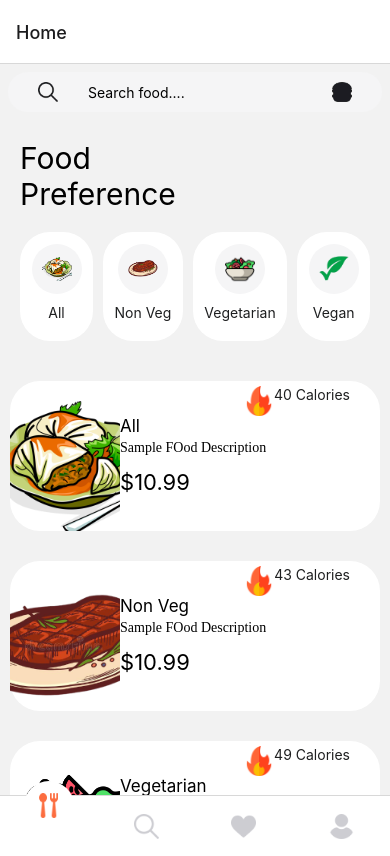
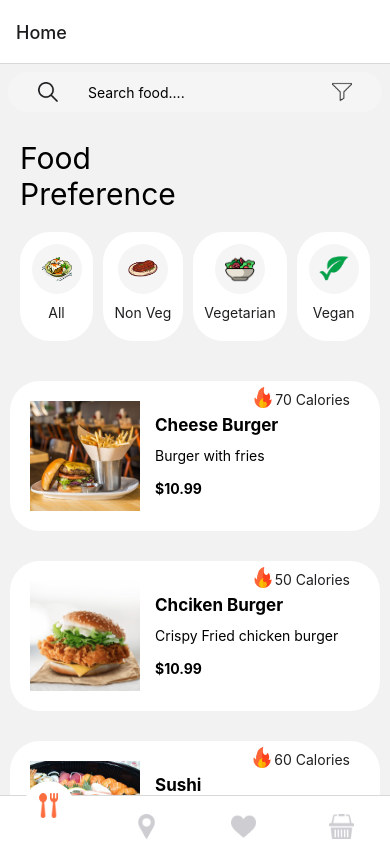
Before and after one commit to MaazIlyas/AppFoodHut, a React Native app: screen /Home in a window 390 px wide. Built offline with nearby package versions, Linux system fonts and the light colour scheme.

Commit message:
Fixed the css of the foodcards

```diff
--- a/constants/icons.js
+++ b/constants/icons.js
@@ -28,6 +28,7 @@ export const user = require("../assets/icons/user.png");
 export const vegan = require("../assets/icons/vegan.png");
 export const nonVeg = require("../assets/icons/non-veg.png");
 export const allFV = require("../assets/icons/all-food-veg.png");
+export const filter = require("../assets/icons/filter.png");
 
 export default {
     back,
@@ -58,4 +59,5 @@ export default {
     vegan,
     nonVeg,
     allFV,
+    filter,
 }
--- a/constants/theme.js
+++ b/constants/theme.js
@@ -46,15 +46,15 @@ export const SIZES = {
 };
 
 export const FONTS = {
-    largeTitle: { fontFamily: "Roboto-Regular", fontSize: SIZES.largeTitle, lineHeight: 55 },
+    largeTitle: { fontFamily: "Roboto-regular", fontSize: SIZES.largeTitle, lineHeight: 55 },
     h1: { fontSize: SIZES.h1, lineHeight: 36 },
     h2: { fontSize: SIZES.h2, lineHeight: 30 },
     h3: { fontSize: SIZES.h3, lineHeight: 22 },
     h4: {fontSize: SIZES.h4, lineHeight: 22 },
     body1: { fontSize: SIZES.body1, lineHeight: 36 },
     body2: { fontSize: SIZES.body2, lineHeight: 30 },
-    body3: { fontFamily: "Roboto-Regular", fontSize: SIZES.body3, lineHeight: 22 },
-    body4: { fontFamily: "Roboto-Regular", fontSize: SIZES.body4, lineHeight: 22 },
+    body3: { fontSize: SIZES.body3, lineHeight: 22 },
+    body4: { fontSize: SIZES.body4, lineHeight: 22 },
     body5: { fontFamily: "Roboto-Regular", fontSize: SIZES.body5, lineHeight: 22 },
 };
 
--- a/navigation/tabs.js
+++ b/navigation/tabs.js
@@ -149,7 +149,7 @@ const Tabs = () => {
                 options={{
                     tabBarIcon: ({ focused }) => (
                         <Image
-                            source={icons.search}
+                            source={icons.pin}
                             resizeMode="contain"
                             style={{
                                 width: 25,
@@ -195,7 +195,7 @@ const Tabs = () => {
                 options={{
                     tabBarIcon: ({ focused }) => (
                         <Image
-                            source={icons.user}
+                            source={icons.basket}
                             resizeMode="contain"
                             style={{
                                 width: 25,
--- a/screens/Home.js
+++ b/screens/Home.js
@@ -31,27 +31,27 @@ const Home = () => {
     const foodCardData = [
         {
             id: 1,
-            name: "All",
-            icon: icons.allFV,
-            description: "Sample FOod Description",
+            name: "Cheese Burger",
+            icon: images.burger_restaurant_2,
+            description: "Burger with fries",
             price: "10.99",
-            calories: "40"
+            calories: "70"
         },
         {
             id: 2,
-            name: "Non Veg",
-            icon: icons.nonVeg,
-            description: "Sample FOod Description",
+            name: "Chciken Burger",
+            icon: images.crispy_chicken_burger,
+            description: "Crispy Fried chicken burger",
             price: "10.99",
-            calories: "43"
+            calories: "50"
         },
         {
             id: 3,
-            name: "Vegetarian",
-            icon: icons.salad,
-            description: "Sample FOod Description",
+            name: "Sushi",
+            icon: images.sushi,
+            description: "Delicate sushi",
             price: "10.99",
-            calories: "49"
+            calories: "60"
         },
         {
             id: 4,
@@ -143,7 +143,7 @@ const Home = () => {
             //onPress - will work later on
             >
                 <Image
-                source={icons.hamburger}
+                source={icons.filter}
                 style={{
                     height: 20,
                     width: 20,
@@ -242,9 +242,12 @@ const Home = () => {
                     <Image
                         source={item.icon}
                         style={{
-                            marginTop: 20,
-                            height: 130,
-                            width: 110
+                            marginTop: 10,
+                            height: 110,
+                            width: 110,
+                            marginBottom: 10,
+                            marginLeft: 20,
+                            marginRight: 15
                         }}
                     />
 
@@ -253,17 +256,17 @@ const Home = () => {
                     }}
                     >
                         {/* Name */}
-                        <Text style={{ ...FONTS.h3, fontSize: 17}}>
+                        <Text style={{ fontWeight: "bold", fontSize: 17, marginBottom: 10}}>
                             {item.name}
                         </Text>
 
                         {/* Descriptionc */}
-                        <Text style={{ color: COLORS.darkgray2, ...FONTS.body4}}>
+                        <Text style={{ color: COLORS.darkgray2, ...FONTS.body4, marginBottom: 5}}>
                             {item.description}
                         </Text>
 
                         {/* Price */}
-                        <Text style={{ marginTop: SIZES.base, ...FONTS.h2}}>
+                        <Text style={{ marginTop: SIZES.base, fontWeight: "bold", }}>
                             ${item.price}
                         </Text>
                     </View>
@@ -279,11 +282,12 @@ const Home = () => {
                         <Image
                             source={icons.fire}
                             style={{
-                                width: 30,
-                                height: 30
+                                width: 18,
+                                height: 21,
+                                marginTop: 1,
                             }}
                         />
-                        <Text style={{ color: COLORS.black}}>
+                        <Text style={{ color: COLORS.black, marginTop: 5, marginLeft: 3}}>
                             {item.calories} Calories
                         </Text>
                     </View>
```
Also changed, not shown: assets/icons/filter.png (added).
